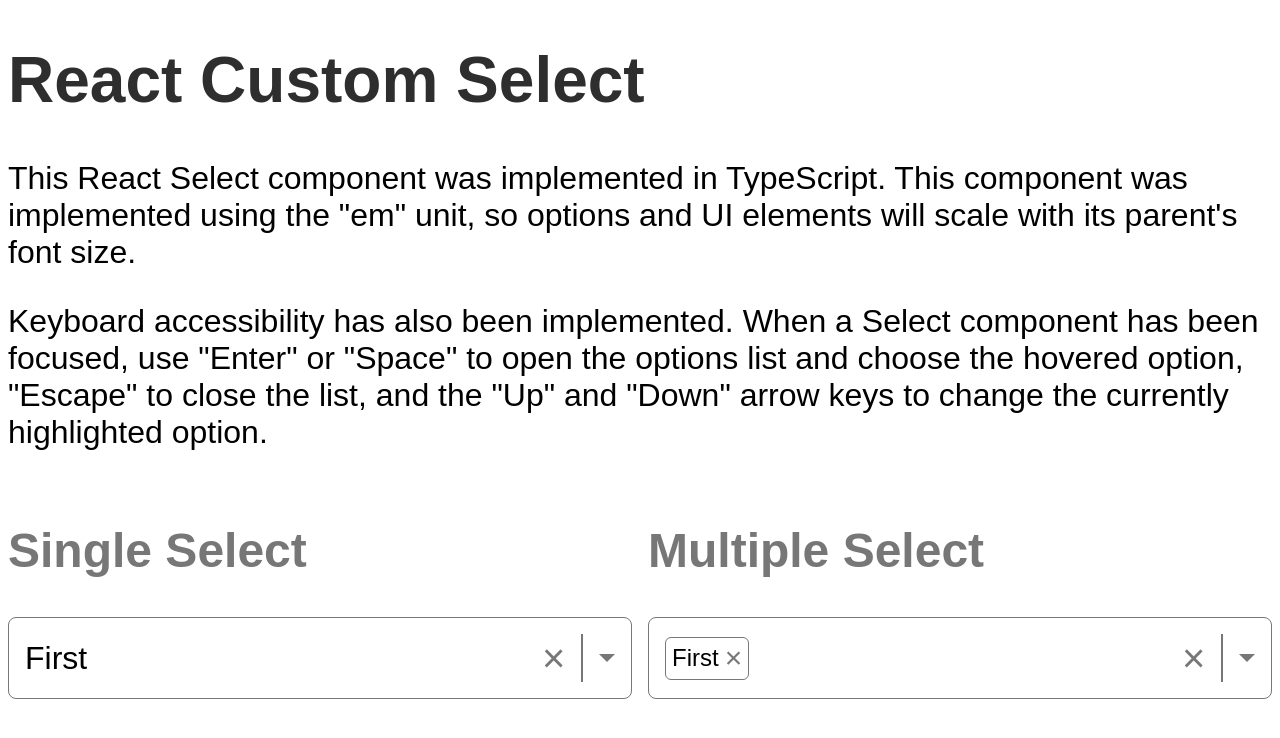
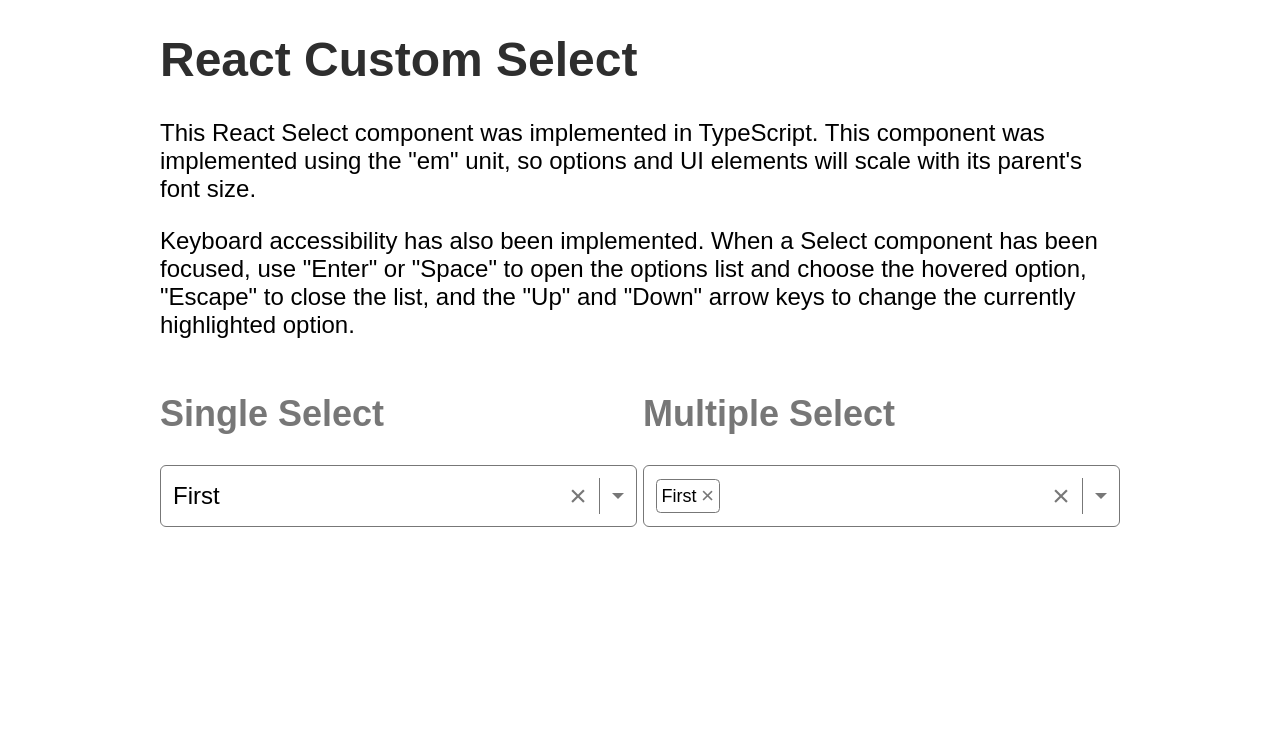
Before and after one commit to paytonshaltis/react-custom-select, a React (Vite) app: page / in a window 1280 px wide. Shown: the top 738 px of the page. Built offline with nearby package versions, Linux system fonts and the light colour scheme.

Commit message:
Adds CodeSandbox featured page.

```diff
--- a/package.json
+++ b/package.json
@@ -6,7 +6,8 @@
   "scripts": {
     "dev": "vite",
     "build": "tsc && vite build",
-    "preview": "vite preview"
+    "preview": "vite preview",
+    "upload": "codesandbox ./"
   },
   "dependencies": {
     "react": "^18.2.0",
@@ -16,6 +17,7 @@
     "@types/react": "^18.0.24",
     "@types/react-dom": "^18.0.8",
     "@vitejs/plugin-react": "^2.2.0",
+    "codesandbox": "^2.2.3",
     "typescript": "^4.6.4",
     "vite": "^3.2.3"
   }
--- a/styles.css
+++ b/styles.css
@@ -1,6 +1,6 @@
 :root {
   font-family: Arial, Helvetica, sans-serif;
-  font-size: 32px;
+  font-size: 24px;
 }
 
 #root {
@@ -10,7 +10,7 @@
 
 .even-columns {
   display: flex;
-  gap: 0.5rem;
+  gap: 0.25rem;
 }
 
 .half-column {
```
Also changed, not shown: 1 other file (tests, documents, lock files or other folders).
